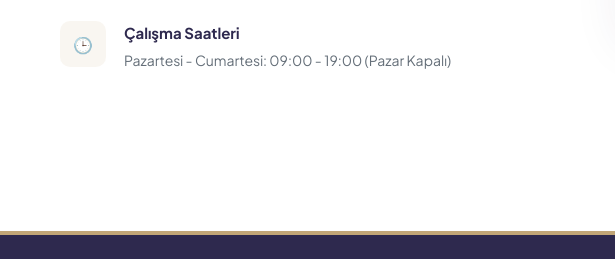
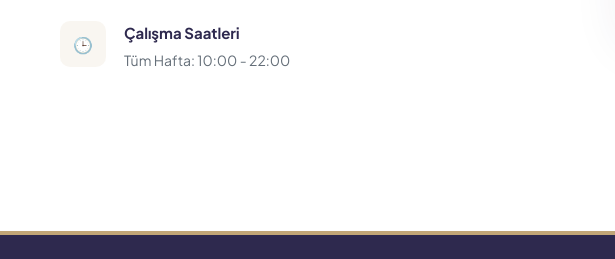
Before and after one commit to mbaran99/armonimalatya, a plain HTML site: page index.html in a window 1280 px wide. Shown: the part 3834-4093 px from the top of the page, 0-615 px from the left. Drawn offline with nearby package versions, Linux system fonts and the light colour scheme; a web font is replaced by a local one.

Commit message:
Add files via upload

```diff
--- a/index.html
+++ b/index.html
@@ -439,7 +439,7 @@
             <div class="c-icon">🕒</div>
             <div class="c-details">
               <h4>Çalışma Saatleri</h4>
-              <p>Pazartesi - Cumartesi: 09:00 - 19:00 (Pazar Kapalı)</p>
+              <p>Tüm Hafta: 10:00 - 22:00</p>
             </div>
           </div>
         </div>
```
